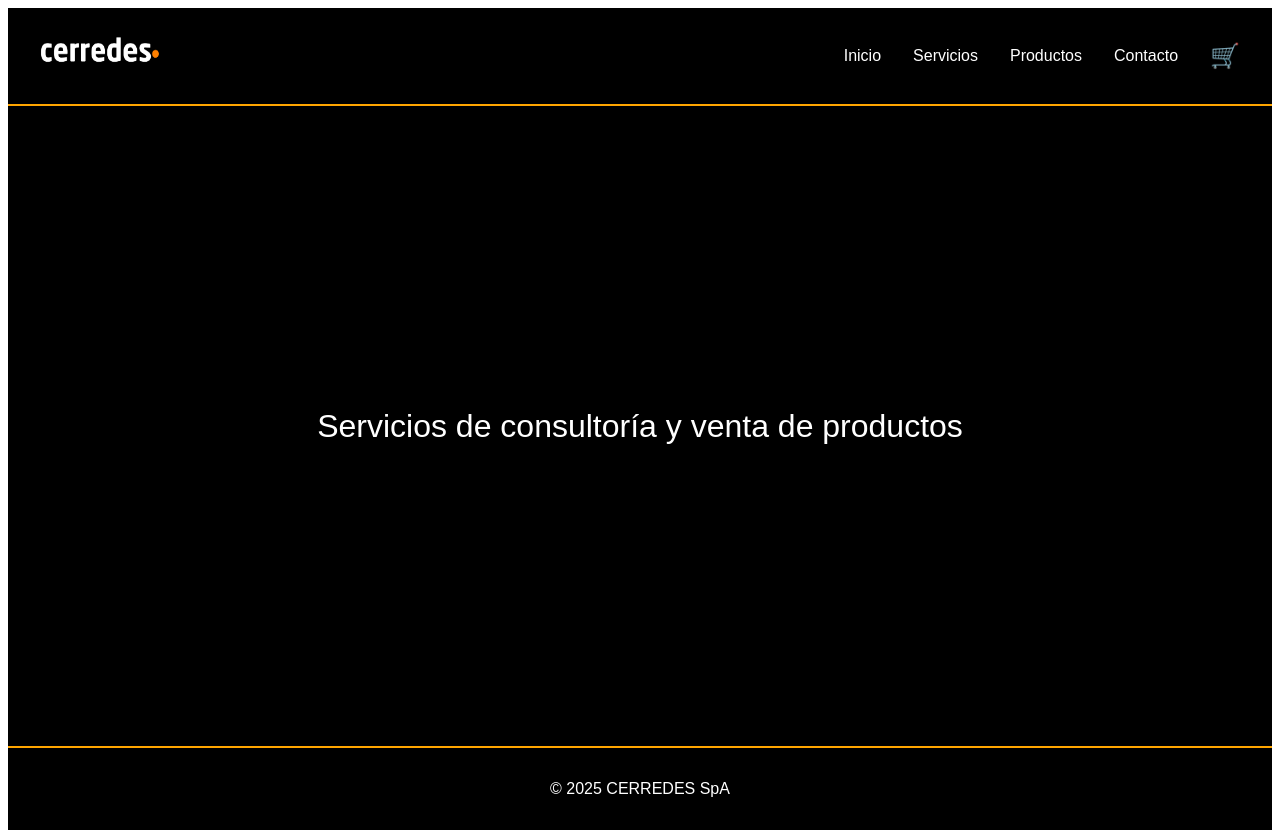
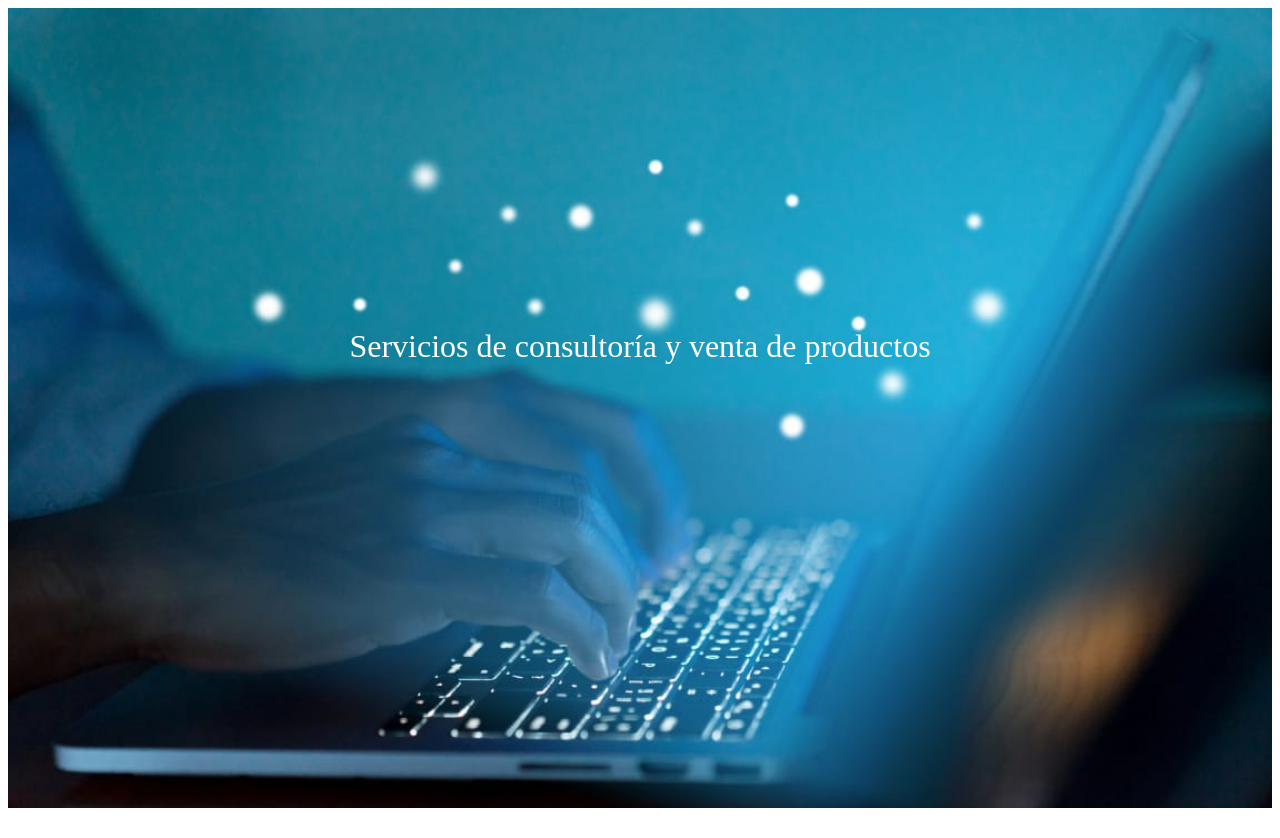
Before and after one commit to CristianCerpa/cerredes-landing-V3, a Next.js app: page / in a window 1280 px wide. After the commit the page ends 816 px from the top, so only its background shows below. Built offline with nearby package versions, Linux system fonts and the light colour scheme.

Commit message:
Update index.js

```diff
--- a/pages/index.js
+++ b/pages/index.js
@@ -1,103 +1,37 @@
-// pages/index.js
-import Image from 'next/image';
-import { useState } from 'react';
+import Image from "next/image";
 
 export default function Home() {
-  const menuItems = ['Inicio', 'Servicios', 'Productos', 'Contacto'];
-  const [menuOpen, setMenuOpen] = useState(false);
-
   return (
-    <div style={{ background: '#000', color: '#fff', minHeight: '100vh', fontFamily: 'sans-serif' }}>
-
-      {/* Header */}
-      <header style={{
-        display: 'flex',
-        justifyContent: 'space-between',
-        alignItems: 'center',
-        padding: '1rem 2rem',
-        position: 'sticky',
-        top: 0,
-        background: '#000',
-        zIndex: 1000,
-        borderBottom: '2px solid orange'
-      }}>
-        {/* Logo */}
-        <div style={{ cursor: 'pointer' }}>
-          <Image src="/logo.png" alt="CERREDES" width={120} height={60} />
-        </div>
-
-        {/* Desktop Menu */}
-        <nav style={{ display: 'flex', alignItems: 'center', gap: '2rem' }}>
-          <ul style={{
-            display: 'flex',
-            listStyle: 'none',
-            gap: '2rem',
-            margin: 0,
-            padding: 0
-          }}>
-            {menuItems.map((item) => (
-              <li
-                key={item}
+    <div
       style={{
-                  cursor: 'pointer',
-                  color: '#fff',
-                  position: 'relative',
-                  padding: '0.5rem 0',
-                  transition: 'all 0.3s'
+        position: "relative",
+        height: "100vh",
+        width: "100%",
+        overflow: "hidden",
       }}
-                onMouseEnter={e => e.currentTarget.style.borderBottom = '2px solid orange'}
-                onMouseLeave={e => e.currentTarget.style.borderBottom = 'none'}
     >
-                {item}
-              </li>
-            ))}
-          </ul>
-
-          {/* Carrito */}
-          <div style={{ fontSize: '1.5rem', color: 'orange', cursor: 'pointer' }}>🛒</div>
-        </nav>
-
-        {/* Mobile Menu Button */}
-        <div
-          onClick={() => setMenuOpen(!menuOpen)}
-          style={{ display: 'none', cursor: 'pointer', color: 'orange', fontSize: '1.5rem' }}
-        >
-          ☰
-        </div>
-      </header>
-
-      {/* Main */}
-      <main style={{
-        position: 'relative',
-        overflow: 'hidden',
-        height: '80vh',
-        display: 'flex',
-        justifyContent: 'center',
-        alignItems: 'center',
-        textAlign: 'center',
-        padding: '0 1rem'
-      }}>
+      {/* Imagen de fondo */}
       <Image
-          src="/fondo1.jpeg"      // <-- aquí la extensión correcta
+        src="/fondo1.jpeg"
         alt="Fondo CERREDES"
         fill
         priority
-          style={{ objectFit: 'cover', zIndex: -1 }}
+        style={{ objectFit: "cover", zIndex: -1 }}
       />
 
-        <p style={{ color: '#fff', fontSize: '2rem', zIndex: 1 }}>
+      {/* Texto encima */}
+      <div
+        style={{
+          position: "relative",
+          zIndex: 1,
+          color: "white",
+          fontSize: "2rem",
+          textAlign: "center",
+          top: "40%",
+        }}
+      >
         Servicios de consultoría y venta de productos
-        </p>
-      </main>
-
-      {/* Footer */}
-      <footer style={{
-        textAlign: 'center',
-        padding: '1rem',
-        borderTop: '2px solid orange'
-      }}>
-        <p style={{ color: '#fff' }}>© 2025 CERREDES SpA</p>
-      </footer>
+      </div>
     </div>
   );
 }
```
Lines whose indentation alone changed are shown as unchanged.
